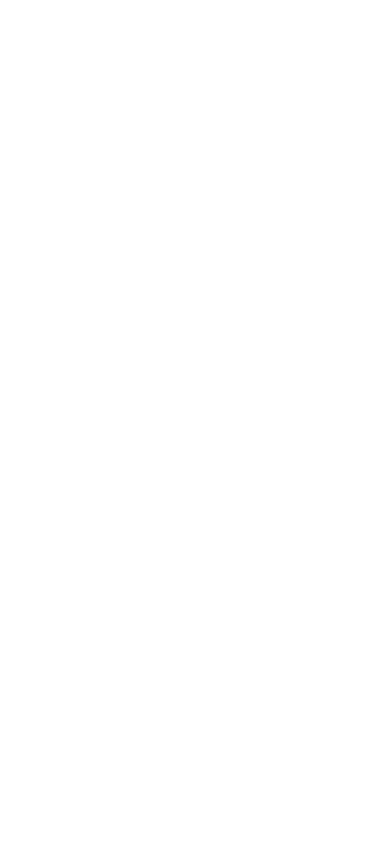
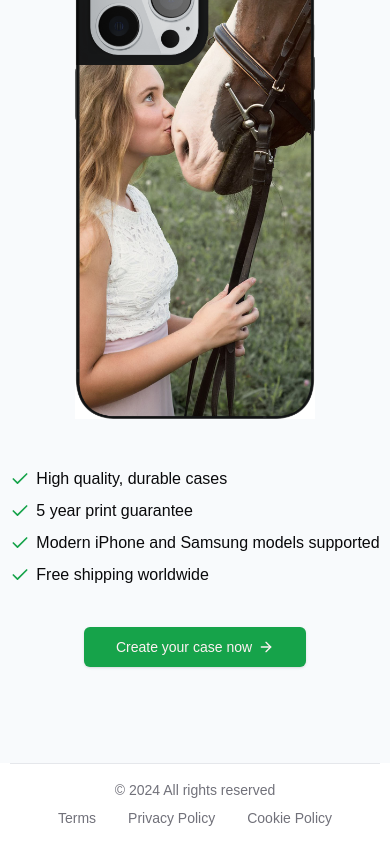
Before and after one commit to kimutaiwycliff/case-app, a Next.js app: page / in a window 390 px wide. Shown: the part 4640-5484 px from the top of the page. Before the commit the page ends 3696 px from the top, so only its background shows below. Built offline with nearby package versions, Linux system fonts and the light colour scheme; no server answers.

Commit message:
finish landing page

```diff
--- a/src/app/layout.tsx
+++ b/src/app/layout.tsx
@@ -2,6 +2,7 @@
 import localFont from "next/font/local";
 import "./globals.css";
 import NavBar from "@/components/NavBar";
+import Footer from "@/components/Footer";
 
 const geistSans = localFont({
   src: "./fonts/GeistVF.woff",
@@ -31,6 +32,7 @@
       >
         <NavBar />
         {children}
+        <Footer />
       </body>
     </html>
   );
--- a/src/app/page.tsx
+++ b/src/app/page.tsx
@@ -2,8 +2,10 @@
 import MaxWidthWrapper from '@/components/MaxWidthWrapper';
 import Phone from '@/components/Phone';
 import Reviews from '@/components/Reviews';
-import { Check, Star } from 'lucide-react';
+import { buttonVariants } from '@/components/ui/button';
+import { ArrowRight, Check, Star } from 'lucide-react';
 import Image from 'next/image';
+import Link from 'next/link';
 
 const Home = () => {
   const featureSpecs = [
@@ -11,6 +13,7 @@
     { title: '5 year print guarantee' },
     { title: 'Modern iPhone and Samsung models supported' },
     { title: 'Free shipping worldwide' },
+
   ];
   const userImages = [
     '/users/user-1.png',
@@ -180,7 +183,8 @@
               <div className="text-lg leading-8 ">
                 <p>
                   "I usually keep my phone together with my keys and that led to
-                  some pretty heavy scratch marks on all of my last phone cases. This one, besides a barely noticeable scratch on the corner,{' '}
+                  some pretty heavy scratch marks on all of my last phone cases.
+                  This one, besides a barely noticeable scratch on the corner,{' '}
                   <span className="p-0.5 bg-slate-800 text-white rounded-xl">
                     {' '}
                     looks brand new after about half an year
@@ -211,6 +215,53 @@
           <Reviews />
         </div>
       </section>
+      <section>
+        <MaxWidthWrapper className="py-24 ">
+          <div className="mb-12 px-6 lg:px-8 ">
+            <div className="mx-auto max-w-2xl sm:text-center">
+              <h2 className="order-1 mt-2 tracking-tight text-center text-balance !leading-tight font-bold text-5xl md:text-6xl text-gray-900">
+                Upload your photo and get{' '}
+                <span className="relative px-2 bg-green-600 text-white rounded-lg ">
+                  your own case{' '}
+                </span>{' '}
+                now
+              </h2>
+            </div>
+          </div>
+          <div className="mx-auto max-w-6xl px-6 lg:px-8 ">
+            <div className="relative flex flex-col items-center md:grid grid-cols-2 gap-40">
+              <Image
+                src="/arrow.png"
+                alt=""
+                width={150}
+                height={150}
+                className="absolute top-[25rems] md:top-1/2 -translate-y-1/2 z-10 left-1/2 -translate-x-1/2 rotate-90 md:rotate-0"
+              />
+              <div className="relative h-80 md:h-full w-full md:justify-self-end max-w-sm rounded-xl bg-gray-900/5 ring-inset ring-gray-900/10 lg:rounded-2xl">
+                <Image
+                  src="/horse.jpg"
+                  alt=""
+                  height={1000}
+                  width={1000}
+                  className="rounded-md object-cover bg-white shadow-2xl ring-1 ring-gray-900/10 h-full w-full"
+                />
+              </div>
+              <Phone imgSrc="/horse_phone.jpg" className="w-60" />
+            </div>
+          </div>
+          <ul className="mx-auto mt-12 max-w-prose sm:text-lg space-y-2 w-fit">
+            {featureSpecs.map((spec, index) => (
+              <li key={index} className="w-fit">
+                <Check className="w-5 h-5 text-green-600 inline mr-1.5" />
+                {spec.title}
+              </li>
+            ))}
+            <div className="flex justify-center">
+              <Link className={buttonVariants({size: 'lg', className: 'mx-auto mt-8 '})}href='/configure/upload'>Create your case now <ArrowRight className='h-4 w-4 ml-1.5 '/></Link>
+            </div>
+          </ul>
+        </MaxWidthWrapper>
+      </section>
     </div>
   );
 };
--- /dev/null
+++ b/src/components/Footer.tsx
@@ -0,0 +1,42 @@
+import Link from 'next/link';
+import MaxWidthWrapper from './MaxWidthWrapper';
+
+const Footer = () => {
+  return (
+    <footer className="bg-white h-20 relative">
+      <MaxWidthWrapper>
+        <div className="border-t border-gray-200" />
+        <div className="h-full flex flex-col md:flex-row md:justify-between justify-center items-center">
+          <div className="text-center md:text-left pb-2 md:pb-0">
+            <p className="text-sm text-muted-foreground">
+              &copy; {new Date().getFullYear()} All rights reserved
+            </p>
+          </div>
+          <div className="flex items-center justify-center">
+            <div className="flex space-x-8 ">
+              <Link
+                href="#"
+                className="text-sm text-muted-foreground hover:text-gray-600"
+              >
+                Terms
+              </Link>
+              <Link
+                href="#"
+                className="text-sm text-muted-foreground hover:text-gray-600"
+              >
+                Privacy Policy
+              </Link>
+              <Link
+                href="#"
+                className="text-sm text-muted-foreground hover:text-gray-600"
+              >
+                Cookie Policy
+              </Link>
+            </div>
+          </div>
+        </div>
+      </MaxWidthWrapper>
+    </footer>
+  );
+};
+export default Footer;
```
